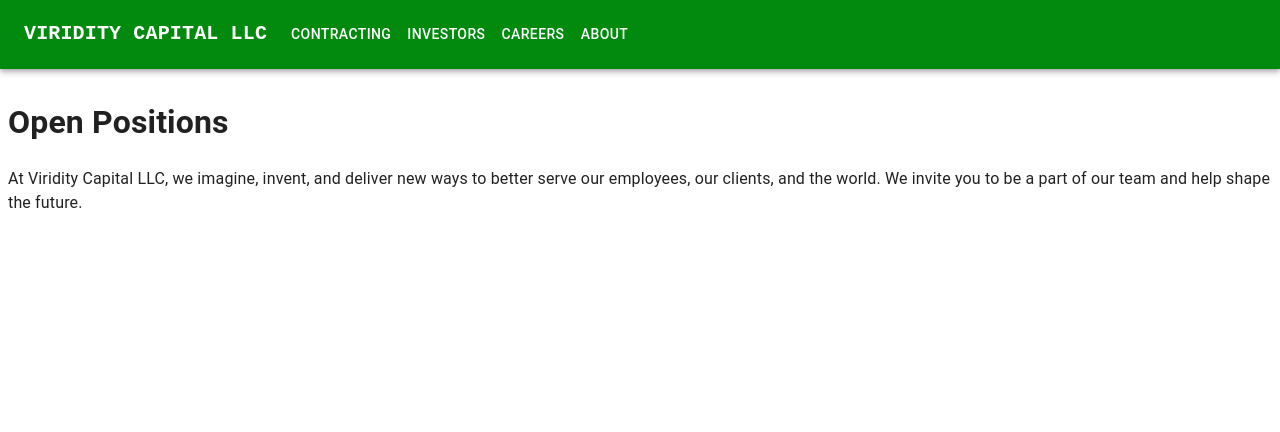
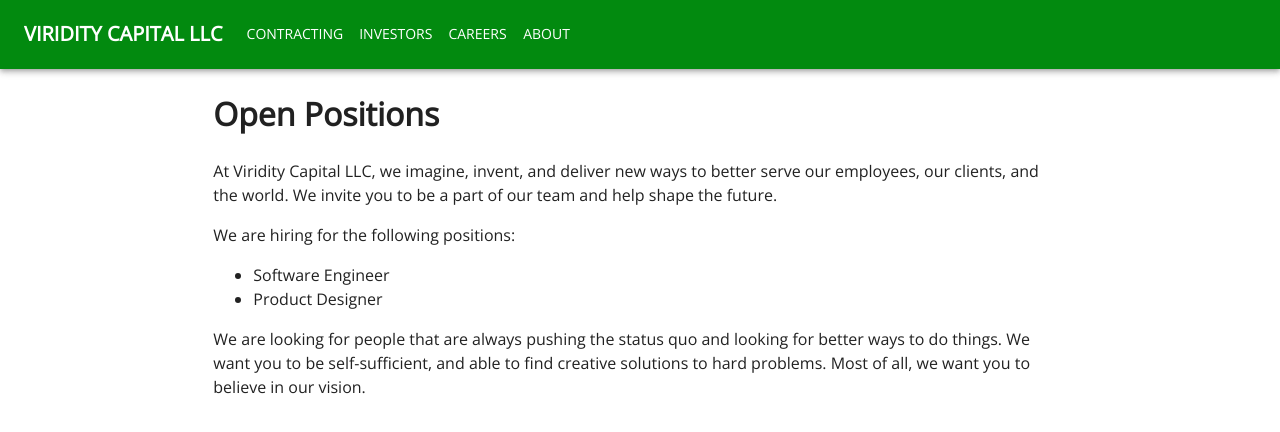
Before and after one commit to viriditycapital/viriditycapital.github.io, a React app: page /careers in a window 1280 px wide. Shown: the top 432 px of the page. Built offline with nearby package versions, Linux system fonts and the light colour scheme.

Commit message:
Add Open Sans font
Fix some spacing on pages

Use more MUI

```diff
--- a/public/index.html
+++ b/public/index.html
@@ -1,6 +1,7 @@
 <!DOCTYPE html>
 <html lang="en">
   <head>
+    <link href="https://fonts.googleapis.com/css?family=Open+Sans" rel="stylesheet">
     <meta charset="utf-8" />
     <meta name="viewport" content="width=device-width, initial-scale=1" />
     <meta name="theme-color" content="#000000" />
--- a/src/components/TopToolbar.tsx
+++ b/src/components/TopToolbar.tsx
@@ -44,7 +44,7 @@
             sx={{
               mr: 2,
               display: { xs: 'none', md: 'flex' },
-              fontFamily: 'monospace',
+              fontFamily: 'Open Sans',
               fontWeight: 700,
               color: 'inherit',
               textDecoration: 'none',
@@ -100,7 +100,7 @@
               mr: 2,
               display: { xs: 'flex', md: 'none' },
               flexGrow: 1,
-              fontFamily: 'monospace',
+              fontFamily: 'Open Sans',
               fontWeight: 700,
               letterSpacing: '.3rem',
               color: 'inherit',
--- a/src/index.tsx
+++ b/src/index.tsx
@@ -11,6 +11,7 @@
 import Careers from './pages/Careers';
 import About from './pages/About';
 import Investors from './pages/Investors';
+import { createTheme, ThemeProvider } from '@mui/material';
 
 /**
  * TODO: We should eventually have it so that the toolbar persists, instead of
@@ -39,10 +40,22 @@
   },
 ]);
 
+const theme = createTheme({
+  typography: {
+    fontFamily: [
+      'Open Sans',
+      'Arial',
+      'sans-serif',
+    ].join(','),
+  },
+});
+
 ReactDOM.render(
   <React.StrictMode>
-    <CssBaseline />
-    <RouterProvider router={router} />
+    <ThemeProvider theme={theme}>
+      <CssBaseline />
+      <RouterProvider router={router} />
+    </ThemeProvider>
   </React.StrictMode>,
   document.getElementById('root')
 );
--- a/src/pages/About.tsx
+++ b/src/pages/About.tsx
@@ -1,11 +1,14 @@
 import React from "react";
 import Toolbar from "../components/TopToolbar";
+import { Box, Grid } from "@mui/material";
 
 class Careers extends React.Component {
   render() {
-    return <div className="page">
+    return <Box sx={{ flexGrow: 1 }}>
       <Toolbar />
-      <div className="main-content">
+      <Grid container justifyContent="center">
+        <Grid item xs={8}>
+          <h1>About Us</h1>
           <p>
             At Viridity Capital LLC, we are a tech consulting and contracting firm
             specializing in government contracts. With a diverse and passionate
@@ -28,8 +31,9 @@
           <p>
             We are located in Washington DC and New York City.
           </p>
-      </div>
-    </div>
+        </Grid>
+      </Grid>
+    </Box>
   }
 }
 
--- a/src/pages/Careers.tsx
+++ b/src/pages/Careers.tsx
@@ -1,19 +1,33 @@
 import React from "react";
 import Toolbar from "../components/TopToolbar";
+import { Box, Grid } from "@mui/material";
 
 class Careers extends React.Component {
   render() {
-    return <div className="page">
-      <Toolbar/>
-      <div className="main-content">
+    return <Box sx={{ flexGrow: 1 }}>
+      <Toolbar />
+      <Grid container justifyContent="center">
+        <Grid item xs={8}>
           <h1>Open Positions</h1>
           <p>
             At Viridity Capital LLC, we imagine, invent, and deliver new ways to
             better serve our employees, our clients, and the world. We invite you
             to be a part of our team and help shape the future.
           </p>
-      </div>
-    </div>
+          <p>
+            We are hiring for the following positions:
+            <ul>
+              <li>Software Engineer</li>
+              <li>Product Designer</li>
+            </ul>
+            We are looking for people that are always pushing the status quo and
+            looking for better ways to do things. We want you to be
+            self-sufficient, and able to find creative solutions to hard
+            problems. Most of all, we want you to believe in our vision.
+          </p>
+        </Grid>
+      </Grid>
+    </Box>
   }
 }
 
--- a/src/pages/Contracting.tsx
+++ b/src/pages/Contracting.tsx
@@ -4,10 +4,10 @@
 
 class Contracting extends React.Component {
   render() {
-    return <Box className="page">
+    return <Box sx={{ flexGrow: 1 }}>
       <Toolbar />
-      <div className="main-content">
-
+      <Grid container justifyContent="center">
+        <Grid item xs={8}>
           <h1>Doing Business with Viridity Capital</h1>
           <p>
             We provide the best technology solutions at the most affordable rates.
@@ -37,7 +37,8 @@
               (Lunar Gala)
             </Grid>
           </Grid>
-      </div>
+        </Grid>
+      </Grid>
     </Box>
   }
 }
--- a/src/pages/Investors.tsx
+++ b/src/pages/Investors.tsx
@@ -1,11 +1,13 @@
 import React from "react";
 import Toolbar from "../components/TopToolbar";
+import { Box, Grid } from "@mui/material";
 
 class Investors extends React.Component {
   render() {
-    return <div className="page">
+    return <Box sx={{ flexGrow: 1 }}>
       <Toolbar />
-      <div className="main-content">
+      <Grid container justifyContent="center">
+        <Grid item xs={8}>
           <h1>Be Part of the New Tech Future</h1>
           <p>
             Viridity Capital LLC offers modern and efficient solutions for website
@@ -24,8 +26,9 @@
             Join this unique opportunity to revolutionize how tech is used in our
             world, and become an investor.
           </p>
-      </div>
-    </div>
+        </Grid>
+      </Grid>
+    </Box>
   }
 }
 
--- a/src/styles/main.scss
+++ b/src/styles/main.scss
@@ -7,8 +7,6 @@
   margin: 0;
   width: 100vw;
   height: 100vh;
-
-  font-family: Arial, Helvetica, sans-serif;
   scroll-behavior: smooth;
 }
 
@@ -74,12 +72,6 @@
   }
 }
 
-.page {
-  .main-content {
-    padding: 8px;
-  }
-}
-
 a {
   text-decoration: none;
   text-decoration-line: none;
```
Lines whose indentation alone changed are shown as unchanged.
